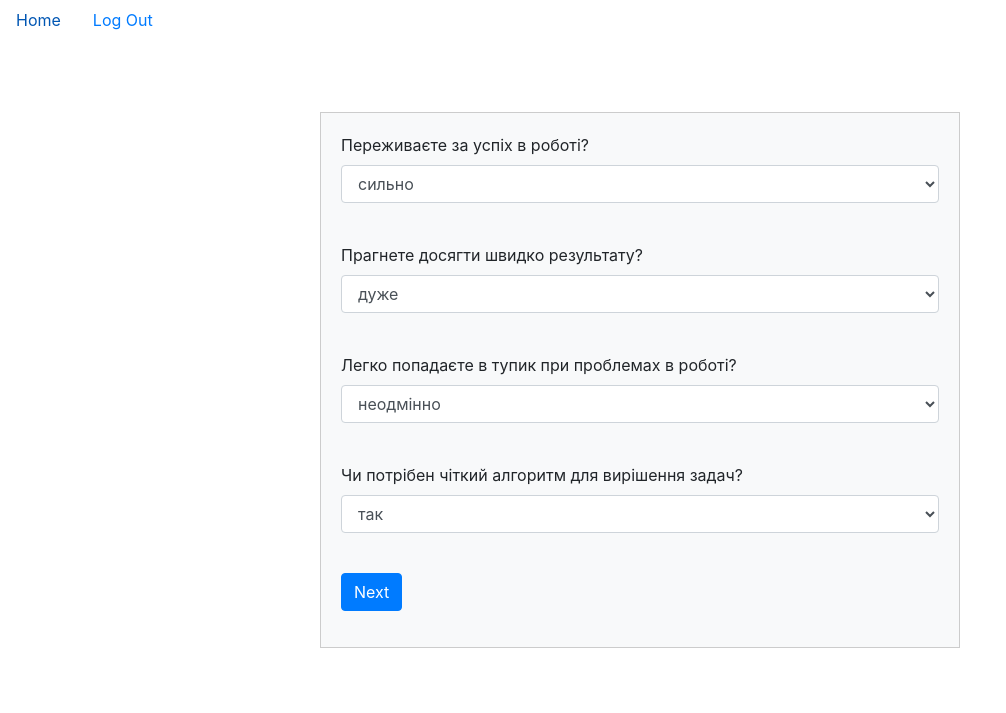
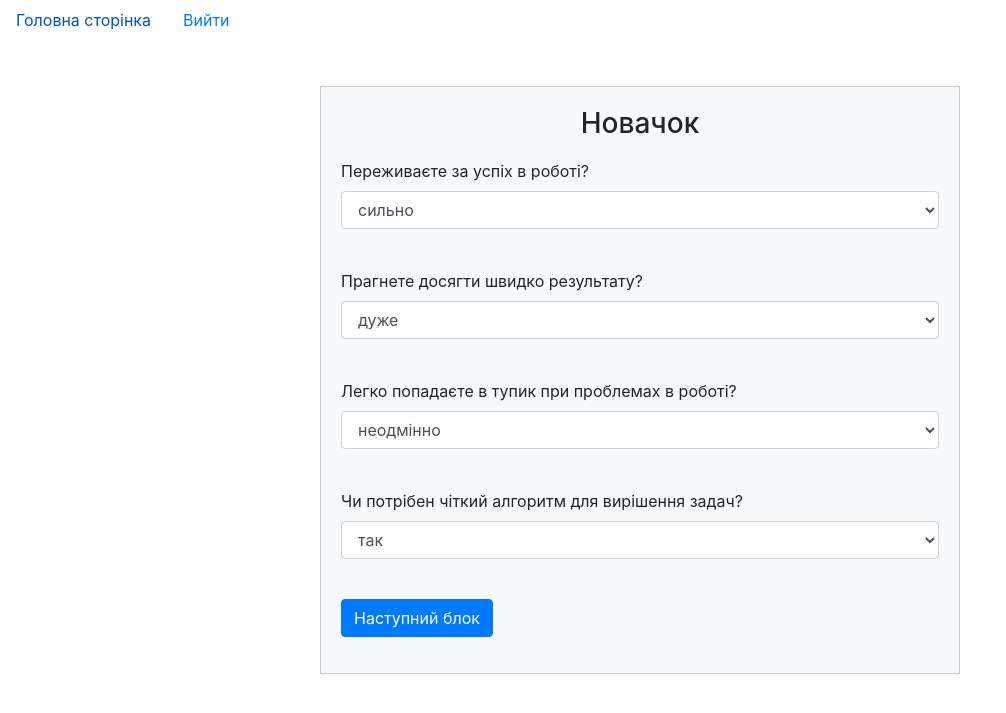
Before and after one commit to Mykhailo20/AI_ML, a Flask app: page /quiz/novice in a window 1280 px wide. Shown: the top 713 px of the page, without its empty margins (0-1006 px from the left). Run offline with Flask 3, Linux system fonts and the light colour scheme; the visitor is signed in with stand-in values (Sample User, id 1); some libraries are stand-ins or nearby versions.

Commit message:
feat: implement the interface in Ukrainian

```diff
--- a/lab1/app.py
+++ b/lab1/app.py
@@ -55,27 +55,30 @@ def register():
 @app.route('/quiz/<block>', methods=["GET", "POST"])
 @login_required
 def quiz(block):
-    blocks_forms = {"novice": NoviceForm(), "advanced_beginner": AdvancedBeginnerForm(),
-                   "competent": CompetentForm(), "proficient": ProficientForm(),
-                   "expert": ExpertForm()}
-    blocks = list(blocks_forms.keys())
+    url_block = {
+         "novice": "новачок", "advanced_beginner": "твердий початківець", "competent": "компетентний",
+         "proficient": "досвідчений", "expert": "експерт"
+    }
+    blocks_forms = {"новачок": NoviceForm(), "твердий початківець": AdvancedBeginnerForm(),
+                   "компетентний": CompetentForm(), "досвідчений": ProficientForm(),
+                   "експерт": ExpertForm()}
+    blocks = list(url_block.keys())
 
-    form = blocks_forms[block]
+    block_ukr = url_block[block]
+    form = blocks_forms[block_ukr]
     if form.validate_on_submit():
-        if block != "novice":
+        if block_ukr != "новачок":
             # Get last quiz
             quiz = Quiz.query.all()[-1]
-            print(f"quiz.id = {quiz.id}")
+
             q1_answer = UserAnswer(quiz_id=quiz.id, block_name=block, question_no=1, answer_score=form.q1_choice.data)
             q2_answer = UserAnswer(quiz_id=quiz.id, block_name=block, question_no=2, answer_score=form.q2_choice.data)
             q3_answer = UserAnswer(quiz_id=quiz.id, block_name=block, question_no=3, answer_score=form.q3_choice.data)
             db.session.add_all([q1_answer, q2_answer, q3_answer])
             db.session.commit()
-            print(f"q1_answer = {q1_answer.answer_score}; q2_answer={q2_answer.answer_score}; q3_answer={q3_answer.answer_score}")
         else:
             # if there is no prev buttons
             # Create a quiz table record
-            print(f"current_user.id = {current_user.id}")
             quiz = Quiz(user_id=current_user.id, datetime=datetime.now())
             db.session.add(quiz)
             db.session.commit()
@@ -86,28 +89,24 @@ def quiz(block):
             q4_answer = UserAnswer(quiz_id=quiz.id, block_name='novice', question_no=4, answer_score=form.q4_choice.data)
             db.session.add_all([q1_answer, q2_answer, q3_answer, q4_answer])
             db.session.commit()
-            print(f"q1_answer = {q1_answer.answer_score}; q2_answer={q2_answer.answer_score}; q3_answer={q3_answer.answer_score}; q4_answer={q4_answer.answer_score}")
 
-
-        if block != "expert":
+        if block_ukr != "експерт":
             current_index = blocks.index(block)
             next_block = blocks[current_index + 1]
             return redirect(url_for('quiz', block=next_block))
         return redirect(url_for('quiz_results'))
-    return render_template('quiz.html', form=form, block=block)
+    return render_template('quiz.html', form=form, block=block_ukr)
 
 
 @app.route('/quiz_results', methods=["GET", "POST"])
 @login_required
 def quiz_results():
     current_quiz = Quiz.query.all()[-1]
-    print(f"quiz.id = {current_quiz.id}")
     quiz_answers = UserAnswer.query.filter_by(quiz_id=current_quiz.id).all()
-    print(f"len(quiz_answers) = {len(quiz_answers)}")
-    for answer in quiz_answers:
-        print(f"answer.id = {answer.id}, answer.quiz_id = {answer.quiz_id}, answer.block_name = {answer.block_name}")
-        print(f"answer.question_no={answer.question_no}, answer.answer_score = {answer.answer_score}\n")
-
+    url_block = {
+         "novice": "новачок", "advanced_beginner": "твердий початківець", "competent": "компетентний",
+         "proficient": "досвідчений", "expert": "експерт"
+    }
     quiz_answers_block = {}
     general_score = 0
     programmer_level = {
@@ -115,12 +114,15 @@ def quiz_results():
         'description': 'Новачок (Novice). Новачки дуже переживають за свою успішність; їх досвіду замало, щоб повести їх у правильному напрямку і вони не знають чи їх вчинки будуть правильними. Новачки зазвичай не хочуть вчитися, зате хочуть досягти миттєвого результату. Вони не знають як реагувати на помилки і тому легко збиваються з пантелику, коли щось іде “не так”. Зате вони можуть бути досить ефективними, коли їм дати набір контекстно незалежних правил у формі “у випадку ХХХ, роби УУУ”. Іншими словами їм необхідний рецепт або алгоритм.'
     }
     for answer in quiz_answers:
-        block_name = answer.block_name
+        block_name = url_block[answer.block_name]
         if block_name not in quiz_answers_block:
             quiz_answers_block[block_name] = {'question_nos': [], 'answer_scores': []}
         general_score += answer.answer_score
         quiz_answers_block[block_name]['question_nos'].append(answer.question_no)
         quiz_answers_block[block_name]['answer_scores'].append(answer.answer_score)
+    quiz_block_score = {'block_names': list(quiz_answers_block.keys()), 'block_scores': []}
+    for block_name in quiz_block_score['block_names']:
+        quiz_block_score['block_scores'].append(sum(quiz_answers_block[block_name]['answer_scores']))
 
     if (general_score > 16) and (general_score <= 32):
         programmer_level['level'] = 'Твердий початківець'
@@ -139,7 +141,8 @@ def quiz_results():
         programmer_level['description'] = 'Експерти – основне джерело знань та інформації в будь-якій сфері. Вони безперестану шукають все кращі і кращі методи роботи. Вони завжди застосовують весь свій велетенський багаж знань у правильному контексті. Вони пишуть книжки, статті та проводять семінари. Це сучасні чаклуни. Експерти керуються інтуїцією . Доктор Хаус, який з одного погляду на пацієнта (або взагалі на його медичну картку) міг поставити діагноз – типовий приклад експерта. Експерти працюють за допомогою несвідомого “порівняння з взірцем” (“pattern matching”) у базі свого досвіду. От тільки проблема в тому, що функція “порівняння з взірцем” асинхронна і знаходиться в частині мозку, яка не підконтрольна свідомості.'
 
     return render_template("quiz_results.html", quiz_answers_block_dict=quiz_answers_block,
-                           general_score=general_score, programmer_level=programmer_level)
+                           general_score=general_score, programmer_level=programmer_level,
+                           quiz_block_score=quiz_block_score)
 
 
 if __name__ == '__main__':
--- a/lab1/main_project/forms.py
+++ b/lab1/main_project/forms.py
@@ -5,16 +5,16 @@ from wtforms import ValidationError
 from main_project.models import User
 
 class LoginForm(FlaskForm):
-    username = StringField("Username: ", validators=[DataRequired()])
-    password = PasswordField("Password: ", validators=[DataRequired()])
-    submit = SubmitField("Log In")
+    username = StringField("Ім'я користувача: ", validators=[DataRequired()])
+    password = PasswordField("Пароль: ", validators=[DataRequired()])
+    submit = SubmitField("Увійти")
 
 
 class RegisterForm(FlaskForm):
-    username = StringField("Username: ", validators=[DataRequired()])
-    password = PasswordField("Password: ", validators=[DataRequired(), EqualTo('pass_confirm', message='Passwords Must Match!')])
-    pass_confirm = PasswordField("Confirm Password: ", validators=[DataRequired()])
-    submit = SubmitField("Register")
+    username = StringField("Ім'я користувача: ", validators=[DataRequired()])
+    password = PasswordField("Пароль: ", validators=[DataRequired(), EqualTo('pass_confirm', message='Passwords Must Match!')])
+    pass_confirm = PasswordField("Підтвердьте пароль: ", validators=[DataRequired()])
+    submit = SubmitField("Зареєструватися")
 
     def validate_username(self, field):
         # Check if not None for that username!
@@ -31,7 +31,7 @@ class NoviceForm(FlaskForm):
                             choices=[(5, "неодмінно"), (3, "поступово"), (2, "зрідка")])
     q4_choice = SelectField(u"Чи потрібен чіткий алгоритм для вирішення задач?",
                             choices=[(5, "так"), (3, "в окремих випадках"), (2, "не потрібен")])
-    submit_next = SubmitField("Next")
+    submit_next = SubmitField("Наступний блок")
 
 
 class AdvancedBeginnerForm(FlaskForm):
@@ -42,7 +42,7 @@ class AdvancedBeginnerForm(FlaskForm):
     q3_choice = SelectField(u"Чи відчуваєте ви загальний контекст вирішення задачі?",
                             choices=[(5, "в окремих випадках"), (3, "частково"), (2, "так")])
     submit_prev = SubmitField("Prev")
-    submit_next = SubmitField("Next")
+    submit_next = SubmitField("Наступний блок")
 
 class CompetentForm(FlaskForm):
     q1_choice = SelectField(u"Чи можете ви побудувати модель вирішуваної задачі?",
@@ -52,7 +52,7 @@ class CompetentForm(FlaskForm):
     q3_choice = SelectField(u"Чи можете вирішувати проблеми, з якими ще не стикались?",
                             choices=[(5, "ні"), (3, "в окремих випадках"), (2, "так")])
     submit_prev = SubmitField("Prev")
-    submit_next = SubmitField("Next")
+    submit_next = SubmitField("Наступний блок")
 
 class ProficientForm(FlaskForm):
     q1_choice = SelectField(u"Чи необхідний вам весь контекст задачі?",
@@ -62,13 +62,13 @@ class ProficientForm(FlaskForm):
     q3_choice = SelectField(u"Чи здатні  ви  навчатись у інших?",
                             choices=[(5, "так"), (3, "зрідка"), (2, "коли є потреба")])
     submit_prev = SubmitField("Prev")
-    submit_next = SubmitField("Next")
+    submit_next = SubmitField("Наступний блок")
 
 class ExpertForm(FlaskForm):
     q1_choice = SelectField(u"Чи обираєте ви нові методи своєї роботи?",
                             choices=[(5, "так"), (3, "вибірково"), (2, "вистачає досвіду")])
     q2_choice = SelectField(u"Чи допомагає власна інтуїція при вирішенні задач?",
                             choices=[(5, "так"), (3, "частково"), (2, "при емоційному напруженні")])
-    q3_choice = SelectField(u"Чи застовуєте рішення задач за аналогією?",
+    q3_choice = SelectField(u"Чи застосовуєте рішення задач за аналогією?",
                             choices=[(5, "часто"), (3, "зрідка"), (2, "тільки власний варіант")])
-    submit = SubmitField("Submit")
+    submit = SubmitField("Завершити анкетування")
--- a/lab1/main_project/templates/base.html
+++ b/lab1/main_project/templates/base.html
@@ -14,12 +14,12 @@
 
 <body>
     <ul class="nav">
-        <li class="nav-item"><a class="nav-link" href="{{ url_for('home') }}">Home</a></li>
+        <li class="nav-item"><a class="nav-link" href="{{ url_for('home') }}">Головна сторінка</a></li>
         {% if current_user.is_authenticated %}
-            <li class="nav-item"><a class="nav-link" href="{{ url_for('logout') }}">Log Out</a></li>
+            <li class="nav-item"><a class="nav-link" href="{{ url_for('logout') }}">Вийти</a></li>
         {% else %}
-            <li class="'nav-item"><a class="nav-link" href="{{ url_for('login') }}">Log In</a></li>
-            <li class="'nav-item"><a class="nav-link" href="{{ url_for('register') }}">Register</a></li>
+            <li class="'nav-item"><a class="nav-link" href="{{ url_for('login') }}">Увійти</a></li>
+            <li class="'nav-item"><a class="nav-link" href="{{ url_for('register') }}">Зареєструватися</a></li>
         {% endif %}
     </ul>
     {% block content %}
--- a/lab1/main_project/templates/login.html
+++ b/lab1/main_project/templates/login.html
@@ -34,7 +34,7 @@
     }
 
     #login_password {
-        margin-left: 5px;
+        margin-left: 65px;
     }
 </style>
 
--- a/lab1/main_project/templates/quiz.html
+++ b/lab1/main_project/templates/quiz.html
@@ -3,8 +3,10 @@
 <div class="quiz-container">
     <form method="post" class="quiz-form">
         {{ form.hidden_tag() }}
-
-        {% if block == "novice" %}
+        <div class="block-name">
+            <h3> {{block | capitalize() }}</h3>
+        </div>
+        {% if block == "новачок" %}
             <div class="form-group">
                 {{ form.q1_choice.label }}<br> {{ form.q1_choice(class="form-control") }}<br>
             </div>
@@ -21,7 +23,7 @@
                 {{ form.submit_next(class="btn btn-primary") }}
             </div>
 
-        {% elif block == "expert" %}
+        {% elif block == "експерт" %}
             <div class="form-group">
                 {{ form.q1_choice.label }}<br> {{ form.q1_choice(class="form-control") }}<br>
             </div>
@@ -53,6 +55,13 @@
 
 
 <style>
+    .block-name {
+        display: flex;
+        justify-content: center;
+        align-items: center;
+        margin-bottom: 10px;
+    }
+
     .quiz-container {
         display: flex;
         justify-content: center;
--- a/lab1/main_project/templates/register.html
+++ b/lab1/main_project/templates/register.html
@@ -4,7 +4,7 @@
     <form method="POST" class="register-form">
         {{ form.hidden_tag() }}
         <div class="form-group">
-            {{ form.username.label }} {{ form.username(id="register-username") }}<br>
+            {{ form.username.label }} {{ form.username( id="register-username") }}<br>
         </div>
         <div class="form-group">
             {{ form.password.label }} {{ form.password(id="register-password") }}<br>
@@ -34,11 +34,11 @@
     }
 
     #register-username {
-        margin-left: 55px;
+        margin-left: 20px;
     }
 
     #register-password {
-        margin-left: 60px;
+        margin-left: 90px;
     }
 </style>
 {% endblock %}
```
Also changed, not shown: lab1/main_project/templates/home.html (+4 -4 lines), lab1/main_project/templates/quiz_results.html (+33 -2 lines), 1 other file.
